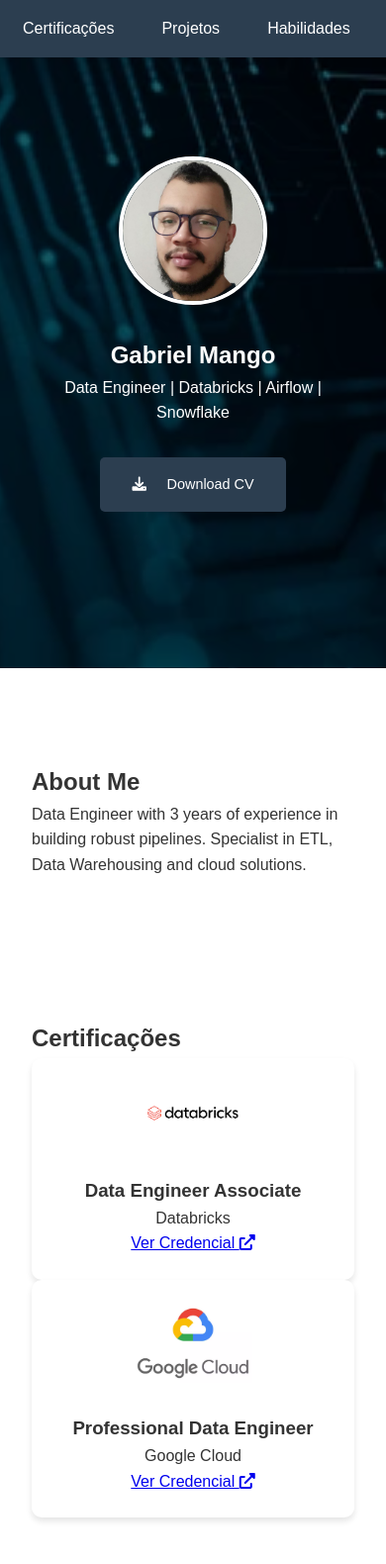
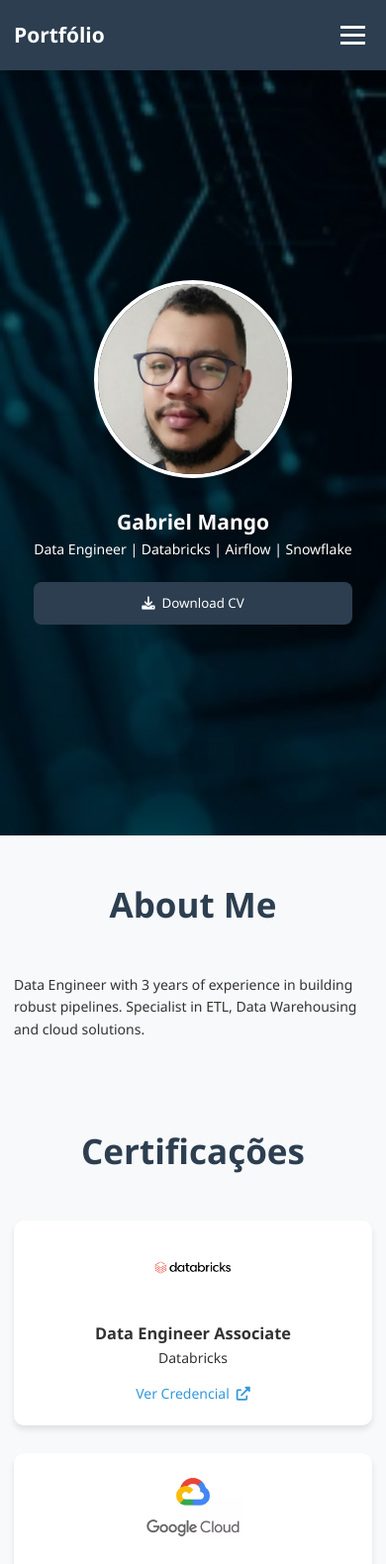
Before and after one commit to gabrielmango/my-portfolio, a plain HTML site: page index.html in a window 390 px wide. Shown: the top 1580 px of the page at 99% size. Drawn offline with Linux system fonts and the light colour scheme.

Commit message:
add responsiveness to the page

```diff
--- a/index.html
+++ b/index.html
@@ -10,13 +10,21 @@
 <body>
     <header>
         <nav>
-            <ul>
+            <div class="nav-container">
+                <div class="logo">Portfólio</div>
+                <ul class="nav-links">
                     <li><a href="#sobre">Sobre</a></li>
                     <li><a href="#certificacoes">Certificações</a></li>
                     <li><a href="#projetos">Projetos</a></li>
-                <li><a href="#habilidades">Habilidades</a></li>
+                    <li><a href#habilidades">Habilidades</a></li>
                     <li><a href="#contato">Contato</a></li>
                 </ul>
+                <div class="hamburger">
+                    <div class="bar"></div>
+                    <div class="bar"></div>
+                    <div class="bar"></div>
+                </div>
+            </div>
         </nav>
     </header>
 
--- a/style.css
+++ b/style.css
@@ -3,6 +3,9 @@
     --secondary-color: #3498db;
     --repo-color: #333;
     --project-color: #27ae60;
+    --text-color: #333;
+    --bg-color: #f8f9fa;
+    --nav-height: 70px;
 }
 
 * {
@@ -11,58 +14,96 @@
     box-sizing: border-box;
 }
 
-body {
-    font-family: 'Arial', sans-serif;
-    line-height: 1.6;
-    color: #333;
+html {
+    scroll-behavior: smooth;
+    font-size: 16px;
 }
 
+body {
+    font-family: 'Segoe UI', Tahoma, Geneva, Verdana, sans-serif;
+    line-height: 1.6;
+    color: var(--text-color);
+    background-color: var(--bg-color);
+    overflow-x: hidden;
+}
+
+/* ========= HEADER & NAVEGAÇÃO ========= */
 header {
     background: var(--primary-color);
-    padding: 1rem;
     position: fixed;
     width: 100%;
     top: 0;
     z-index: 1000;
+    box-shadow: 0 2px 10px rgba(0,0,0,0.1);
 }
 
-nav ul {
+.nav-container {
+    max-width: 1200px;
+    margin: 0 auto;
+    padding: 1rem;
     display: flex;
-    justify-content: center;
-    list-style: none;
-    gap: 1rem;
+    justify-content: space-between;
+    align-items: center;
 }
 
-nav a {
+.logo {
+    color: white;
+    font-size: 1.5rem;
+    font-weight: 600;
+}
+
+.nav-links {
+    display: flex;
+    gap: 2rem;
+    list-style: none;
+}
+
+.nav-links a {
     color: white;
     text-decoration: none;
-    padding: 0.5rem 1rem;
+    font-size: 1rem;
     transition: color 0.3s;
+    padding: 0.5rem;
 }
 
-nav a:hover {
+.nav-links a:hover {
     color: var(--secondary-color);
 }
 
+.hamburger {
+    display: none;
+    cursor: pointer;
+    padding: 0.5rem;
+}
+
+.bar {
+    width: 25px;
+    height: 3px;
+    background-color: white;
+    margin: 5px 0;
+    transition: all 0.3s ease;
+}
+
+/* ========= SEÇÃO HERO ========= */
 .hero {
-    height: 80vh;
+    min-height: 100vh;
+    padding: calc(var(--nav-height) + 2rem) 2rem 2rem;
     display: flex;
     align-items: center;
-    justify-content: center;
-    padding: 2rem;
+    background: linear-gradient(rgba(0,0,0,0.5), rgba(0,0,0,0.5)), var(--hero-bg);
     background-size: cover;
     background-position: center;
     color: white;
-    position: relative;
 }
 
 .hero-content {
+    max-width: 1200px;
+    margin: 0 auto;
     display: flex;
     flex-direction: column;
     align-items: center;
     gap: 2rem;
     text-align: center;
-    z-index: 1;
 }
 
 .hero-foto {
@@ -84,34 +125,68 @@ nav a:hover {
     max-width: 600px;
 }
 
-.section {
-    padding: 6rem 2rem 3rem;
+.btn-resume {
+    background: var(--primary-color);
+    color: white;
+    padding: 1rem 2rem;
+    border-radius: 30px;
+    text-decoration: none;
+    display: inline-flex;
+    align-items: center;
+    gap: 0.8rem;
+    transition: all 0.3s;
+    margin-top: 1.5rem;
 }
 
+.btn-resume:hover {
+    background: var(--secondary-color);
+    transform: translateY(-3px);
+}
+
+/* ========= SEÇÕES COMUNS ========= */
+.section {
+    padding: 4rem 2rem;
+    max-width: 1200px;
+    margin: 0 auto;
+}
+
+.section h2 {
+    text-align: center;
+    margin-bottom: 3rem;
+    font-size: 2.5rem;
+    color: var(--primary-color);
+}
+
+/* ========= PROJETOS ========= */
 .projetos-grid {
     display: grid;
     grid-template-columns: repeat(auto-fit, minmax(300px, 1fr));
     gap: 2rem;
-    margin-top: 2rem;
 }
-/* Adicione estas regras */
+
 .projeto-card {
-    position: relative;
+    background: white;
+    border-radius: 10px;
     overflow: hidden;
+    box-shadow: 0 4px 6px rgba(0,0,0,0.1);
+    transition: transform 0.3s;
+}
+
+.projeto-card:hover {
+    transform: translateY(-5px);
 }
 
 .projeto-imagem-container {
-    height: 250px;
+    height: 200px;
     overflow: hidden;
-    border-radius: 8px 8px 0 0;
     position: relative;
 }
 
-.projeto-card img {
+.projeto-imagem-container img {
     width: 100%;
     height: 100%;
     object-fit: cover;
-    transition: transform 0.3s ease;
+    transition: transform 0.3s;
 }
 
 .projeto-card:hover img {
@@ -122,21 +197,7 @@ nav a:hover {
     padding: 1.5rem;
 }
 
-.tecnologias {
-    margin: 1rem 0;
-    display: flex;
-    gap: 0.5rem;
-    flex-wrap: wrap;
-}
-
-.tecnologias span {
-    background: var(--secondary-color);
-    color: white;
-    padding: 0.3rem 0.8rem;
-    border-radius: 20px;
-    font-size: 0.8rem;
-}
-
+/* BOTÕES DOS PROJETOS (RESTAURADOS) */
 .projeto-links {
     display: flex;
     gap: 1rem;
@@ -148,11 +209,11 @@ nav a:hover {
     display: inline-flex;
     align-items: center;
     gap: 0.5rem;
-    padding: 0.6rem 1.2rem;
-    border-radius: 5px;
+    padding: 0.8rem 1.5rem;
+    border-radius: 8px;
     text-decoration: none;
     transition: all 0.3s;
-    font-size: 0.9rem;
+    font-size: 0.95rem;
 }
 
 .btn-repo {
@@ -162,6 +223,7 @@ nav a:hover {
 
 .btn-repo:hover {
     background: #444;
+    transform: translateY(-2px);
 }
 
 .btn-project {
@@ -171,94 +233,39 @@ nav a:hover {
 
 .btn-project:hover {
     background: #2ecc71;
+    transform: translateY(-2px);
 }
 
-.habilidades-container {
-    display: grid;
-    grid-template-columns: repeat(auto-fit, minmax(150px, 1fr));
-    gap: 2rem;
-    margin-top: 2rem;
+.tecnologias {
+    display: flex;
+    gap: 0.5rem;
+    flex-wrap: wrap;
+    margin: 1rem 0;
 }
 
-.habilidade {
-    text-align: center;
-    padding: 1.5rem;
+.tecnologias span {
+    background: var(--secondary-color);
+    color: white;
+    padding: 0.3rem 1rem;
+    border-radius: 20px;
+    font-size: 0.8rem;
+}
+
+/* ========= CERTIFICAÇÕES ========= */
+.certificacoes-container {
+    display: grid;
+    grid-template-columns: repeat(auto-fit, minmax(300px, 1fr));
+    gap: 2rem;
+}
+
+.certificacao-card {
     background: white;
     border-radius: 10px;
-    box-shadow: 0 2px 5px rgba(0,0,0,0.1);
-}
-
-.habilidade i {
-    font-size: 2.5rem;
-    color: var(--primary-color);
-    margin-bottom: 1rem;
-}
-
-.contato-container {
-    display: grid;
-    grid-template-columns: repeat(auto-fit, minmax(250px, 1fr));
-    gap: 2rem;
-    margin-top: 3rem;
-}
-
-.contato-item {
-    background: white;
-    padding: 2rem;
-    border-radius: 10px;
-    text-align: center;
-    box-shadow: 0 2px 15px rgba(0,0,0,0.1);
-    transition: transform 0.3s;
-}
-
-.contato-item:hover {
-    transform: translateY(-5px);
-}
-
-.contato-item i {
-    font-size: 2.5rem;
-    color: var(--primary-color);
-    margin-bottom: 1rem;
-}
-
-.contato-item a {
-    color: var(--primary-color);
-    text-decoration: none;
-    font-weight: 600;
-    transition: color 0.3s;
-}
-
-.contato-item a:hover {
-    color: var(--secondary-color);
-}
-
-@media (max-width: 768px) {
-    .hero-content {
-        flex-direction: column;
-        text-align: center;
-    }
-
-    .projetos-grid,
-    .habilidades-container,
-    .contato-container {
-        grid-template-columns: 1fr;
-    }
-
-    .hero-foto {
-        width: 150px;
-        height: 150px;
-    }
-}
-
-/* Certificações Atualizado */
-.certificacao-card {
+    padding: 1.5rem;
     display: flex;
     gap: 1.5rem;
     align-items: center;
-    padding: 1.5rem;
-    background: white;
-    border-radius: 10px;
     box-shadow: 0 4px 6px rgba(0,0,0,0.1);
-    transition: transform 0.3s;
 }
 
 .certificacao-logo {
@@ -272,37 +279,141 @@ nav a:hover {
     object-fit: contain;
 }
 
-.certificacao-info {
-    flex: 1;
+.certificacao-link {
+    display: inline-flex;
+    align-items: center;
+    gap: 0.5rem;
+    color: var(--secondary-color);
+    text-decoration: none;
+    margin-top: 1rem;
 }
 
-@media (max-width: 480px) {
+/* ========= HABILIDADES ========= */
+.habilidades-container {
+    display: grid;
+    grid-template-columns: repeat(auto-fit, minmax(150px, 1fr));
+    gap: 2rem;
+}
+
+.habilidade {
+    text-align: center;
+    padding: 2rem;
+    background: white;
+    border-radius: 10px;
+    box-shadow: 0 4px 6px rgba(0,0,0,0.1);
+}
+
+.habilidade i {
+    font-size: 2.5rem;
+    color: var(--primary-color);
+    margin-bottom: 1rem;
+}
+
+/* ========= CONTATO (ÍCONES AUMENTADOS) ========= */
+.contato-container {
+    display: grid;
+    grid-template-columns: repeat(auto-fit, minmax(250px, 1fr));
+    gap: 2rem;
+}
+
+.contato-item {
+    background: white;
+    padding: 2rem;
+    border-radius: 10px;
+    text-align: center;
+    box-shadow: 0 4px 6px rgba(0,0,0,0.1);
+    transition: transform 0.3s;
+}
+
+.contato-item:hover {
+    transform: translateY(-5px);
+}
+
+.contato-item i {
+    font-size: 3.5rem; /* Tamanho aumentado */
+    color: var(--primary-color);
+    margin-bottom: 1.5rem;
+    transition: all 0.3s;
+}
+
+.contato-item:hover i {
+    color: var(--secondary-color);
+    transform: scale(1.1);
+}
+
+.contato-item a {
+    color: var(--primary-color);
+    text-decoration: none;
+    font-weight: 600;
+    display: flex;
+    align-items: center;
+    justify-content: center;
+    gap: 0.5rem;
+}
+
+/* ========= RESPONSIVIDADE ========= */
+@media (max-width: 768px) {
+    .hamburger {
+        display: block;
+    }
+
+    .nav-links {
+        position: fixed;
+        top: var(--nav-height);
+        right: -100%;
+        width: 100%;
+        height: calc(100vh - var(--nav-height));
+        background: var(--primary-color);
+        flex-direction: column;
+        align-items: center;
+        padding: 2rem;
+        transition: right 0.3s ease;
+    }
+
+    .nav-links.active {
+        right: 0;
+    }
+
+    .hero-content {
+        flex-direction: column;
+    }
+
+    .projetos-grid,
+    .certificacoes-container,
+    .habilidades-container,
+    .contato-container {
+        grid-template-columns: 1fr;
+    }
+
     .certificacao-card {
         flex-direction: column;
         text-align: center;
     }
 
     .certificacao-logo {
-        width: 120px;
+        width: 100px;
     }
 }
 
+@media (max-width: 480px) {
+    html {
+        font-size: 14px;
+    }
 
-/* Botão de Download */
-.btn-resume {
-    background: var(--primary-color);
-    color: white;
-    margin-top: 2rem;
-    padding: 1rem 2rem;
-    transition: all 0.3s;
+    .hero {
+        padding: calc(var(--nav-height) + 1rem) 1rem 1rem;
+    }
+
+    .section {
+        padding: 3rem 1rem;
+    }
+
+    .btn-resume {
+        width: 100%;
+        justify-content: center;
+    }
+
+    .projeto-links {
+        flex-direction: column;
+    }
 }
-
-.btn-resume:hover {
-    background: var(--secondary-color);
-    transform: translateY(-2px);
-    box-shadow: 0 5px 15px rgba(0,0,0,0.2);
-}
-
-.btn-resume i {
-    margin-right: 0.8rem;
-}
```
Lines whose indentation alone changed are shown as unchanged.
